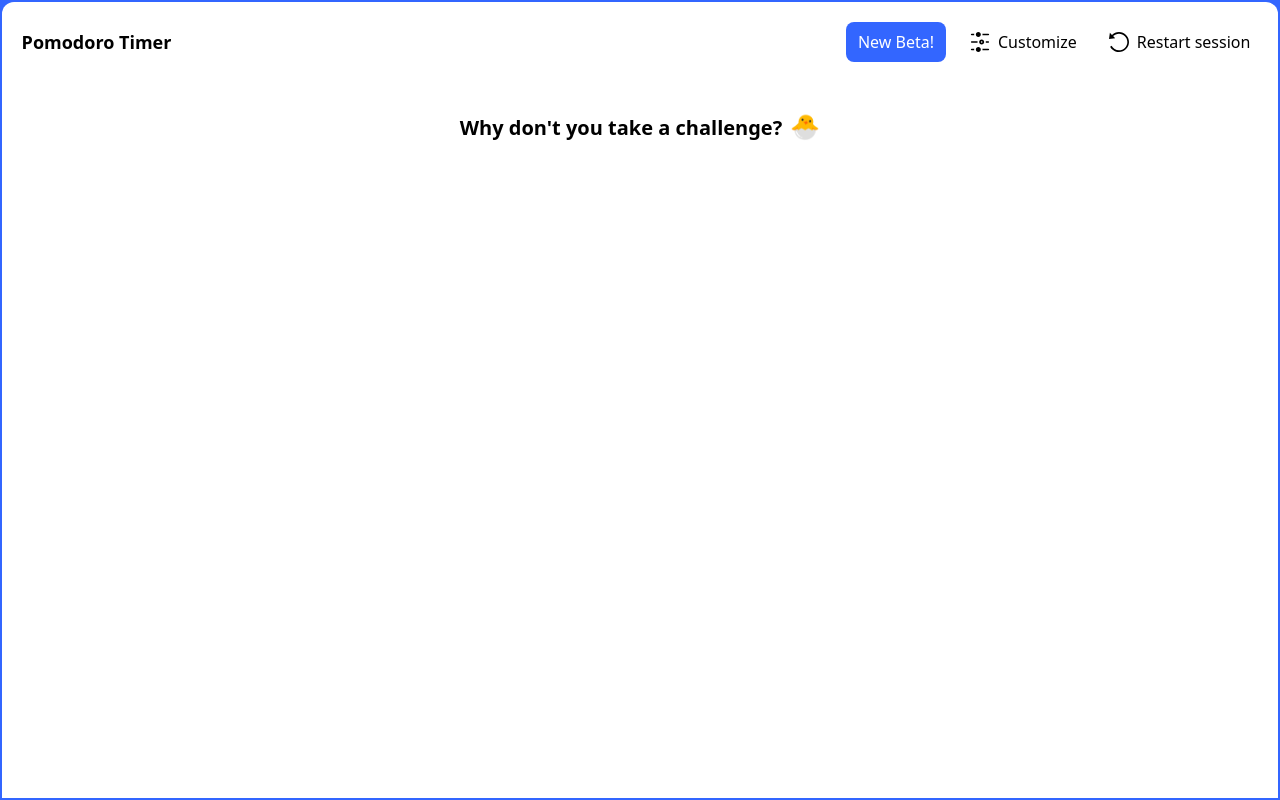
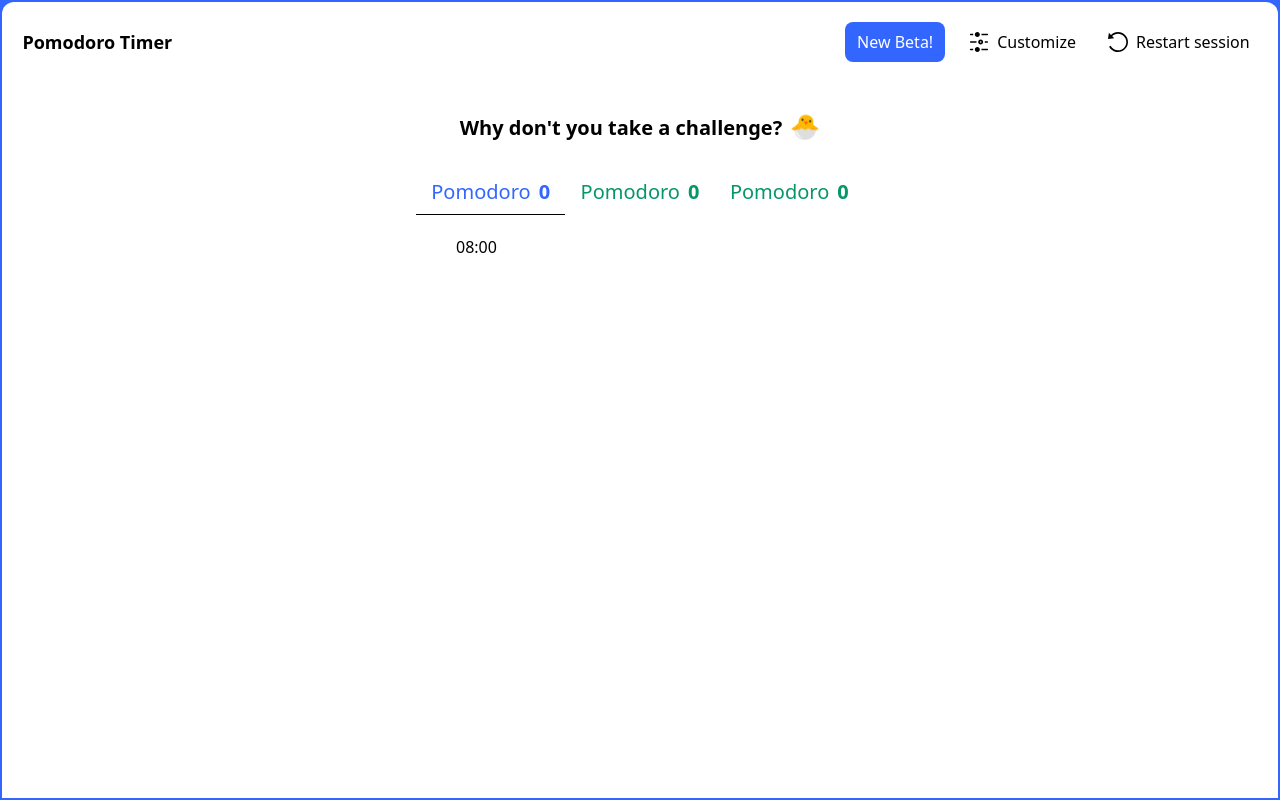
Before and after one commit to RenatasG/pomodoro, a React (Vite) app: page / in a window 1280 px wide. Built offline with nearby package versions, Linux system fonts and the light colour scheme.

Commit message:
add timer tab component

```diff
--- a/src/App.tsx
+++ b/src/App.tsx
@@ -1,15 +1,17 @@
 import Challenge from './components/Challenge';
 import Header from './components/Header';
+import Timer from './components/Timer';
 
 export default function App() {
   return (
-    <div className="w-screen h-screen p-[0.1rem] bg-primary-500">
+    <div className="w-screen h-screen p-[0.15rem] bg-primary-500">
       <div className="w-full h-full overflow-y-auto bg-white rounded-t-xl">
         <Header />
 
-        <div className="mt-5">
+        <main className="mt-5 space-y-5">
           <Challenge />
-        </div>
+          <Timer />
+        </main>
       </div>
     </div>
   );
--- a/src/components/BaseButton.tsx
+++ b/src/components/BaseButton.tsx
@@ -3,7 +3,7 @@ interface Props {
 }
 
 const BaseButton = ({ children }: Props) => (
-  <button className="px-3 py-2 text-white rounded-lg bg-primary-500 hover:bg-primary-600">
+  <button className="px-3 py-2 text-white transition rounded-lg bg-primary-500 hover:bg-primary-600">
     {children}
   </button>
 );
--- a/src/components/Challenge.tsx
+++ b/src/components/Challenge.tsx
@@ -7,7 +7,7 @@ const Challenge = () => {
     <div className="flex flex-col items-center mx-1">
       <button
         onClick={handleChallenge}
-        className="px-3 py-2 rounded-3xl hover:bg-primary-500/10 hover:text-primary-500">
+        className="px-3 py-2 transition rounded-3xl hover:bg-primary-500/10 hover:text-primary-500">
         <span className="text-xl font-extrabold">
           Why don&apos;t you take a challenge?
           <span className="ml-2 text-2xl">🐣</span>
--- /dev/null
+++ b/src/components/Timer.tsx
@@ -0,0 +1,49 @@
+import type { PMode } from '../types';
+import { useState } from 'react';
+import TimerTab from './TimerTab';
+
+const TimerDisplay = () => {
+  return <div>08:00</div>;
+};
+
+const Timer = () => {
+  const [currentMode, setCurrentMode] = useState<PMode>('focus');
+
+  function onTabClick(mode: PMode) {
+    setCurrentMode(mode);
+  }
+
+  return (
+    <div className="max-w-md mx-auto">
+      <div className="flex">
+        <TimerTab
+          name="Pomodoro"
+          mode="focus"
+          count={0}
+          onTabClick={onTabClick}
+          isOpen={true}
+        />
+        <TimerTab
+          name="Pomodoro"
+          mode="rest"
+          count={0}
+          onTabClick={onTabClick}
+          isOpen={false}
+        />
+        <TimerTab
+          name="Pomodoro"
+          mode="long-rest"
+          count={0}
+          onTabClick={onTabClick}
+          isOpen={false}
+        />
+      </div>
+
+      <div className="mx-10 mt-5">
+        <TimerDisplay />
+      </div>
+    </div>
+  );
+};
+
+export default Timer;
--- /dev/null
+++ b/src/components/TimerTab.tsx
@@ -0,0 +1,25 @@
+import type { TimerTabType } from '../types';
+
+const TimerTab = ({ name, count, mode, isOpen, onTabClick }: TimerTabType) => {
+  const onClick = () => {
+    if (isOpen) return;
+    onTabClick(mode);
+  };
+
+  return (
+    <button
+      className={
+        'flex justify-center w-full max-w-md py-2 mx-auto text-xl  transition rounded-t-lg' +
+        (mode === 'focus'
+          ? ' text-primary-500 hover:bg-primary-500/10'
+          : ' text-secondary-500 hover:bg-secondary-500/10') +
+        (isOpen ? ' cursor-default border-b border-b-black' : '')
+      }
+      onClick={onClick}>
+      {name}
+      <span className="ml-2 font-bold">{count}</span>
+    </button>
+  );
+};
+
+export default TimerTab;
--- /dev/null
+++ b/src/types/index.ts
@@ -0,0 +1,9 @@
+export type PMode = 'focus' | 'rest' | 'long-rest';
+
+export interface TimerTabType {
+  name: string;
+  count: number;
+  mode: PMode;
+  isOpen: boolean;
+  onTabClick: (mode: PMode) => void;
+}
--- a/tailwind.config.js
+++ b/tailwind.config.js
@@ -9,6 +9,10 @@ module.exports = {
           500: '#3366FF',
           600: '#1D4ED8',
         },
+        secondary: {
+          500: '#059669',
+          600: '#047857',
+        },
       },
     },
   },
```
